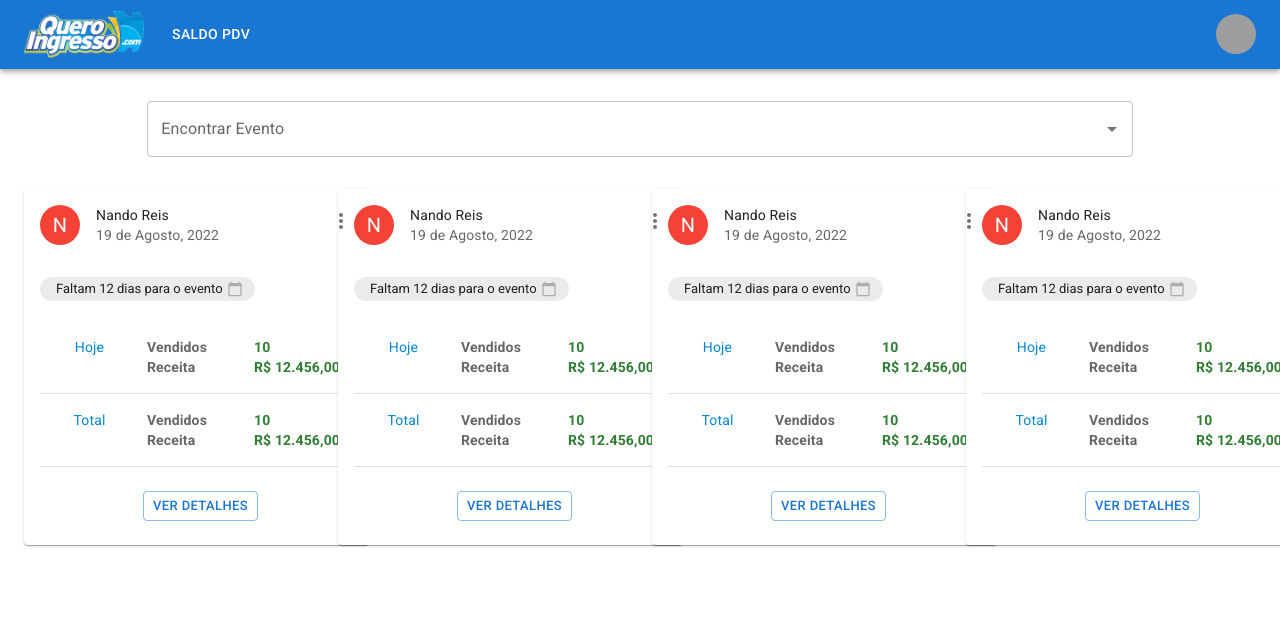
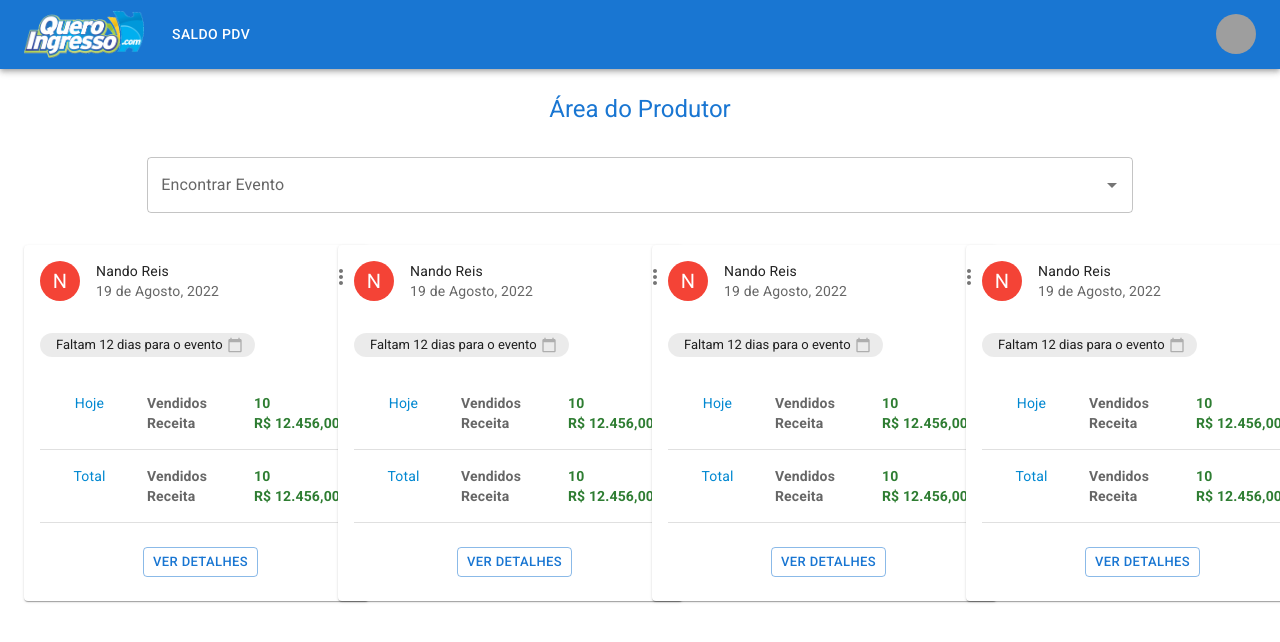
Before and after one commit to MFQueroIngresso/dashboard, a Next.js app: page /dashboard in a window 1280 px wide. Shown: the top 642 px of the page. Built offline with nearby package versions, Linux system fonts and the light colour scheme; grey boxes are pictures that could not be loaded.

Commit message:
area do produtor

```diff
--- a/src/components/Header/index.jsx
+++ b/src/components/Header/index.jsx
@@ -12,8 +12,9 @@
 import Button from "@mui/material/Button";
 import Tooltip from "@mui/material/Tooltip";
 import MenuItem from "@mui/material/MenuItem";
-import AdbIcon from "@mui/icons-material/Adb";
 import Head from "next/head";
+import Breadcrumbs from "@mui/material/Breadcrumbs";
+import Link from "@mui/material/Link";
 
 const pages = ["Saldo PDV"];
 const settings = ["Perfil do Usuário", "Minha Conta", "Visão Geral", "Sair"];
@@ -38,10 +39,14 @@
   };
 
   return (
+    <>
       <AppBar position="static">
         <Head>
           <title>Quero Ingresso</title>
-        <meta name="viewport" content="initial-scale=1.0, width=device-width" />
+          <meta
+            name="viewport"
+            content="initial-scale=1.0, width=device-width"
+          />
         </Head>
         <Container maxWidth="xl">
           <Toolbar disableGutters>
@@ -137,5 +142,13 @@
           </Toolbar>
         </Container>
       </AppBar>
+      <Typography
+        variant="h5"
+        textAlign="center"
+        sx={{ color: "primary.main", pt: 3, pb: 0, mb: 0 }}
+      >
+        Área do Produtor
+      </Typography>
+    </>
   );
 };
```
Lines whose indentation alone changed are shown as unchanged.
